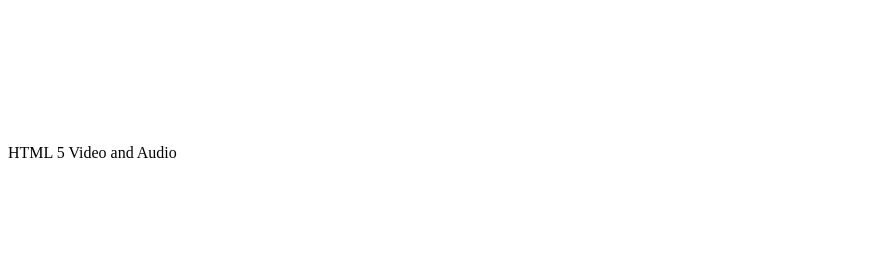
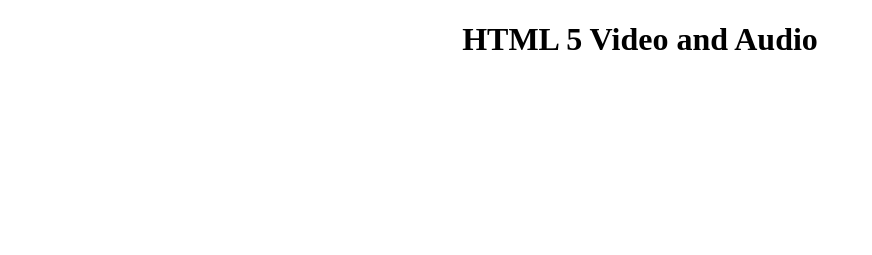
Before and after one commit to tamillarasan-c/html5-audio-video, a plain HTML site: page index.html in a window 1280 px wide. Shown: the whole page, without its empty margins (0-872 px from the left). Drawn offline with nearby package versions, Linux system fonts and the light colour scheme.

Commit message:
Added Headinf style

```diff
--- a/index.html
+++ b/index.html
@@ -22,13 +22,13 @@
 <meta name="viewport" content="width=device-width">
 
 </head>
-<body>
+<body style="text-align:center;">
 
 	<script
 		src="//ajax.googleapis.com/ajax/libs/jquery/1.7.1/jquery.min.js"></script>
 	<script>window.jQuery || document.write('<script src="js/libs/jquery-1.7.1.min.js"><\/script>')</script>
 	<script		src="http://ajax.googleapis.com/ajax/libs/jqueryui/1.8/jquery-ui.min.js"></script>
-HTML 5 Video and Audio
+<h1 align="center">HTML 5 Video and Audio</h1><br>
 <video autoplay></video>
 
 <script type="text/javascript">
```
